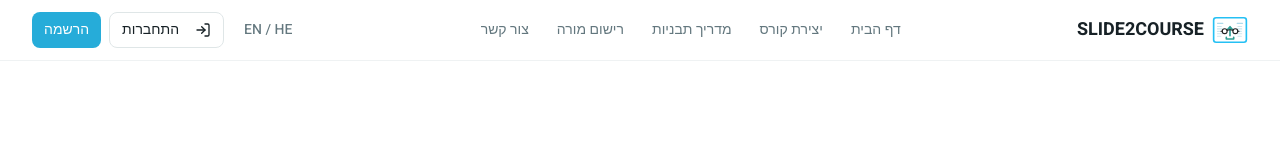
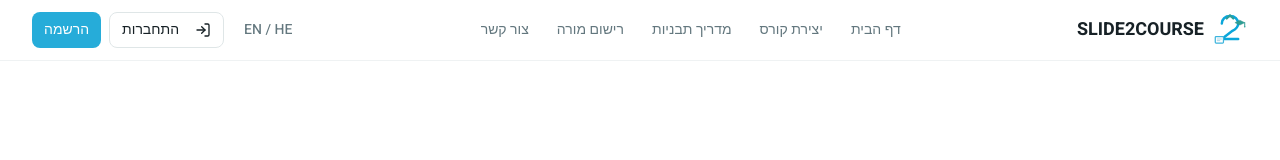
Before and after one commit to benmeir65/SLIDE2COURSE, a Next.js app: page / in a window 1280 px wide. Shown: the top 160 px of the page. Built offline with nearby package versions, Linux system fonts and the light colour scheme.

Commit message:
feat: redesign logo with central "2" element
Central "2" with upward arrow, presentation icon, and graduation cap.

```diff
--- a/components/layout/logo.tsx
+++ b/components/layout/logo.tsx
@@ -3,96 +3,66 @@ export function Logo({ size = 36 }: { size?: number }) {
     <svg
       width={size}
       height={size}
-      viewBox="0 0 44 34"
+      viewBox="0 0 44 44"
       fill="none"
       xmlns="http://www.w3.org/2000/svg"
     >
-      {/* Slide shape - wider with more padding */}
-      <rect
-        x="2"
-        y="2"
-        width="40"
-        height="30"
-        rx="3"
-        stroke="hsl(195, 90%, 55%)"
-        strokeWidth="2"
-        fill="white"
-      />
-      {/* Text lines on left side */}
-      <rect x="6" y="8" width="8" height="1.6" rx="0.8" fill="hsl(195, 60%, 80%)" />
-      <rect x="6" y="12" width="6" height="1.3" rx="0.65" fill="hsl(195, 50%, 87%)" />
-      <rect x="6" y="15" width="7" height="1.3" rx="0.65" fill="hsl(195, 50%, 87%)" />
-      <rect x="6" y="18" width="5" height="1.3" rx="0.65" fill="hsl(195, 50%, 87%)" />
-      <rect x="6" y="21" width="7" height="1.3" rx="0.65" fill="hsl(195, 50%, 87%)" />
-      <rect x="6" y="24" width="5.5" height="1.3" rx="0.65" fill="hsl(195, 50%, 87%)" />
-      {/* Text lines on right side */}
-      <rect x="30" y="8" width="8" height="1.6" rx="0.8" fill="hsl(195, 60%, 80%)" />
-      <rect x="31" y="12" width="6" height="1.3" rx="0.65" fill="hsl(195, 50%, 87%)" />
-      <rect x="30" y="15" width="7" height="1.3" rx="0.65" fill="hsl(195, 50%, 87%)" />
-      <rect x="31.5" y="18" width="5" height="1.3" rx="0.65" fill="hsl(195, 50%, 87%)" />
-      <rect x="30" y="21" width="7" height="1.3" rx="0.65" fill="hsl(195, 50%, 87%)" />
-      <rect x="31" y="24" width="5.5" height="1.3" rx="0.65" fill="hsl(195, 50%, 87%)" />
-      {/* Upload arrow (the "nose") */}
+      {/* Number 2 as the main shape with arrow at top */}
+      {/* The curved top of 2 with arrow tip */}
       <path
-        d="M22 24V14M19 16.5L22 13l3 3.5"
-        stroke="hsl(175, 55%, 40%)"
-        strokeWidth="2"
+        d="M12 14C12 9 16 5 22 5C28 5 32 9 32 14C32 18 29 21 25 23L12 33"
+        stroke="hsl(195, 90%, 45%)"
+        strokeWidth="3"
         strokeLinecap="round"
         strokeLinejoin="round"
         fill="none"
       />
-      {/* Glasses - lenses sit on both sides of arrow tip */}
-      {/* Left lens */}
-      <circle
-        cx="15.5"
-        cy="18.5"
-        r="3"
-        stroke="#222222"
-        strokeWidth="1.4"
-        fill="none"
-      />
-      {/* Right lens */}
-      <circle
-        cx="28.5"
-        cy="18.5"
-        r="3"
-        stroke="#222222"
-        strokeWidth="1.4"
-        fill="none"
-      />
-      {/* Bridge resting on the arrow "nose" */}
+      {/* Bottom line of 2 */}
       <path
-        d="M18.5 17.5C19.5 16.5 24.5 16.5 25.5 17.5"
-        stroke="#222222"
-        strokeWidth="1.3"
+        d="M12 33H32"
+        stroke="hsl(195, 90%, 45%)"
+        strokeWidth="3"
         strokeLinecap="round"
         fill="none"
       />
-      {/* Left temple */}
+      {/* Arrow at the top of the 2 - pointing up */}
       <path
-        d="M12.5 18.5H11"
-        stroke="#222222"
-        strokeWidth="1.3"
-        strokeLinecap="round"
-        fill="none"
-      />
-      {/* Right temple */}
-      <path
-        d="M31.5 18.5H33"
-        stroke="#222222"
-        strokeWidth="1.3"
-        strokeLinecap="round"
-        fill="none"
-      />
-      {/* Tray centered below arrow */}
-      <path
-        d="M17.5 26v2h9V26"
+        d="M18 8L22 4L26 8"
         stroke="hsl(175, 55%, 40%)"
-        strokeWidth="2"
+        strokeWidth="2.5"
         strokeLinecap="round"
         strokeLinejoin="round"
         fill="none"
       />
+      {/* Small presentation/slide icon at bottom left of 2 */}
+      <rect
+        x="4"
+        y="30"
+        width="10"
+        height="8"
+        rx="1"
+        stroke="hsl(195, 70%, 55%)"
+        strokeWidth="1.5"
+        fill="white"
+      />
+      {/* Lines inside presentation */}
+      <line x1="6" y1="33" x2="12" y2="33" stroke="hsl(195, 50%, 75%)" strokeWidth="1" />
+      <line x1="6" y1="35" x2="10" y2="35" stroke="hsl(195, 50%, 75%)" strokeWidth="1" />
+      {/* Course/graduation cap icon at top right */}
+      <path
+        d="M34 10L40 13L34 16L28 13L34 10Z"
+        fill="hsl(175, 55%, 40%)"
+        stroke="hsl(175, 55%, 35%)"
+        strokeWidth="0.5"
+      />
+      {/* Cap tassel */}
+      <path
+        d="M40 13V17"
+        stroke="hsl(175, 55%, 40%)"
+        strokeWidth="1.2"
+        strokeLinecap="round"
+      />
+      <circle cx="40" cy="18" r="1" fill="hsl(175, 55%, 40%)" />
     </svg>
   )
 }
```
